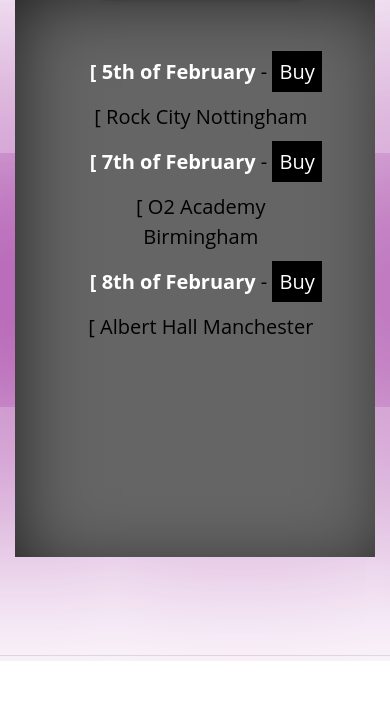
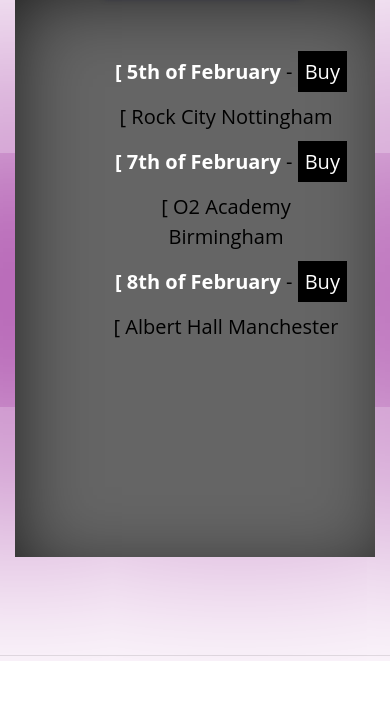
Before and after one commit to Bendoo1/Bigshmeck, a plain HTML site: page gigs.html in a window 390 px wide. Shown: the part 136-844 px from the top of the page. Drawn offline with nearby package versions, Linux system fonts and the light colour scheme.

Commit message:
fixed iPad styling

```diff
--- a/Assets/Styles/style.css
+++ b/Assets/Styles/style.css
@@ -574,8 +574,8 @@ b {
     }
 
     .gig-form .gigs-table {
-        margin-top: -200px;
-        margin-left: 13%;
+        margin-top: -240px;
+        margin-left: 20%;
     }
 
     .gig-table {
```
